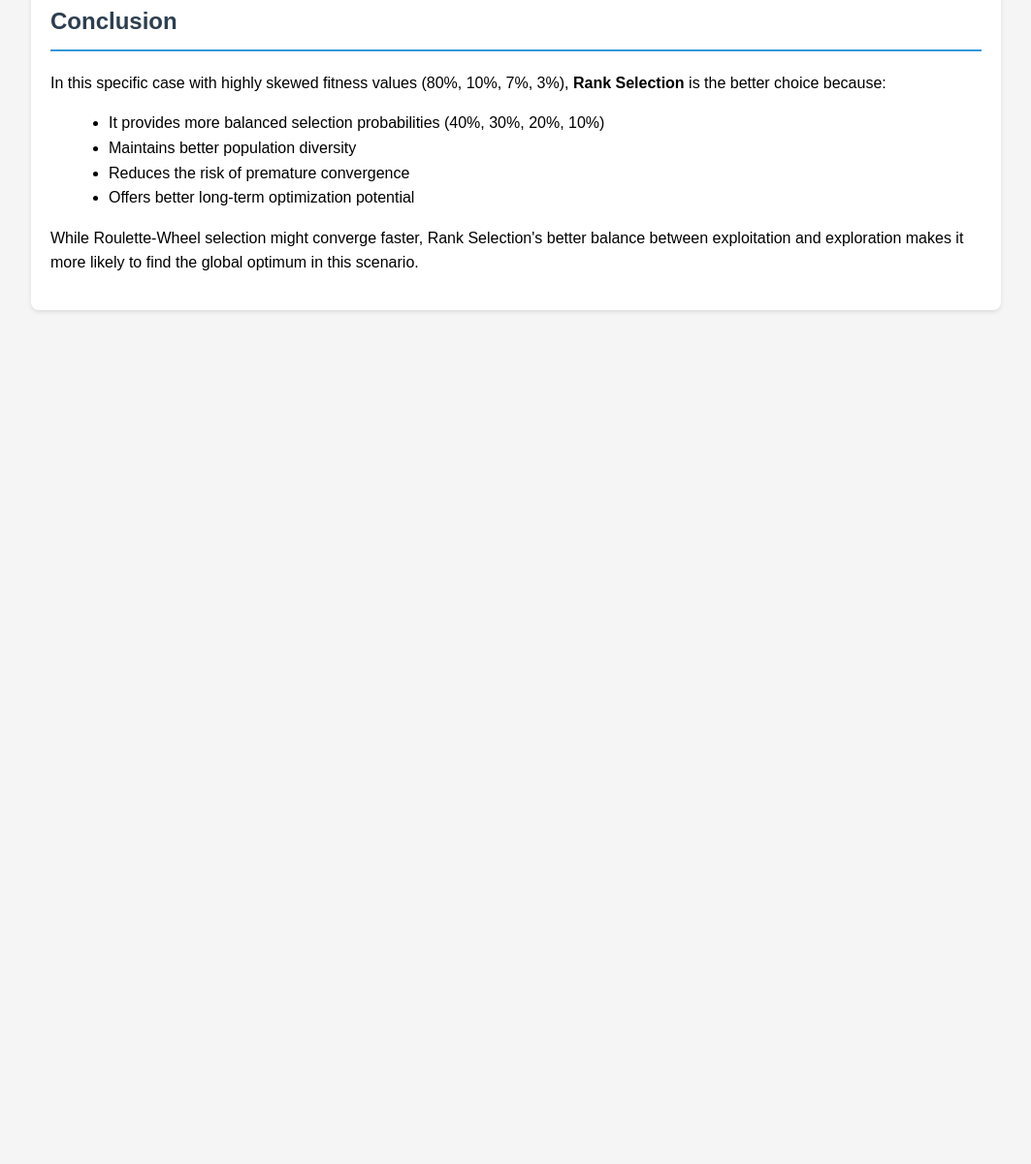
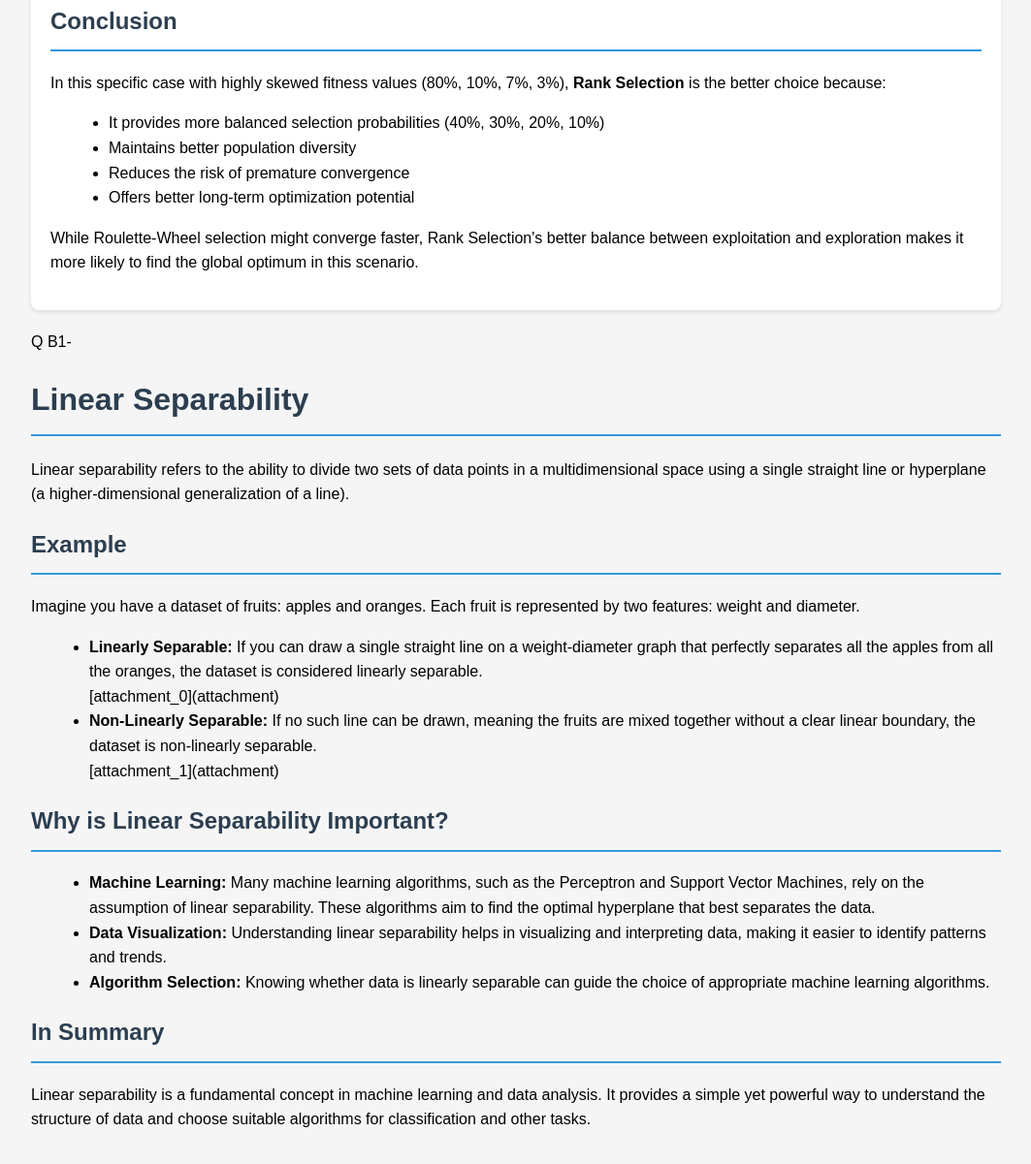
Before and after one commit to Exam1chutiya/Test, a plain HTML site: page index.html in a window 1280 px wide. Shown: the part 5237-6438 px from the top of the page at 97% size, without its empty margins (108-1171 px from the left). Before the commit the page ends 5597 px from the top, so only its background shows below. Drawn offline with Linux system fonts and the light colour scheme.

Commit message:
Update index.html

```diff
--- a/index.html
+++ b/index.html
@@ -517,3 +517,63 @@
   </main>
 </body>
 </html>
+<html>
+<title>LUND CHUS LE MERA</title>
+  <body>
+    Q B1- <!DOCTYPE html>
+<html>
+<head>
+  <title>Linear Separability</title>
+</head>
+<body>
+
+  <h1>Linear Separability</h1>
+
+  <p>
+    Linear separability refers to the ability to divide two sets of data points in a multidimensional space using a single straight line or hyperplane (a higher-dimensional generalization of a line).
+  </p>
+
+  <h2>Example</h2>
+
+  <p>
+    Imagine you have a dataset of fruits: apples and oranges. Each fruit is represented by two features: weight and diameter.
+  </p>
+
+  <ul>
+    <li>
+      <strong>Linearly Separable:</strong> If you can draw a single straight line on a weight-diameter graph that perfectly separates all the apples from all the oranges, the dataset is considered linearly separable.
+      <br>
+      [attachment_0](attachment)
+    </li>
+    <li>
+      <strong>Non-Linearly Separable:</strong> If no such line can be drawn, meaning the fruits are mixed together without a clear linear boundary, the dataset is non-linearly separable.
+      <br>
+      [attachment_1](attachment)
+    </li>
+  </ul>
+
+  <h2>Why is Linear Separability Important?</h2>
+
+  <ul>
+    <li>
+      <strong>Machine Learning:</strong> Many machine learning algorithms, such as the Perceptron and Support Vector Machines, rely on the assumption of linear separability. These algorithms aim to find the optimal hyperplane that best separates the data.
+    </li>
+    <li>
+      <strong>Data Visualization:</strong> Understanding linear separability helps in visualizing and interpreting data, making it easier to identify patterns and trends.
+    </li>
+    <li>
+      <strong>Algorithm Selection:</strong> Knowing whether data is linearly separable can guide the choice of appropriate machine learning algorithms.
+    </li>
+  </ul>
+
+  <h2>In Summary</h2>
+
+  <p>
+    Linear separability is a fundamental concept in machine learning and data analysis. It provides a simple yet powerful way to understand the structure of data and choose suitable algorithms for classification and other tasks.
+  </p>
+
+</body>
+</html>
+
+  </body>
+</html>
```
